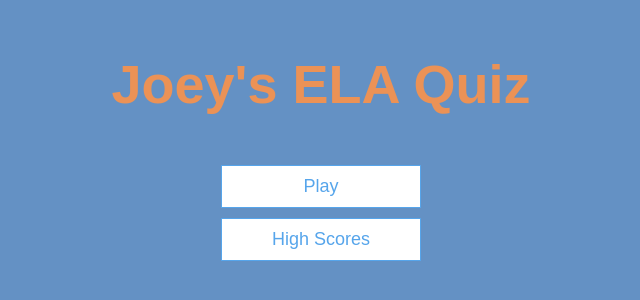
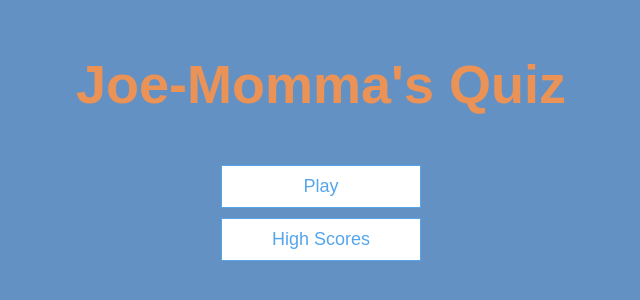
Before and after one commit to mcjamato/ja-quiz, a plain HTML site: page index.html in a window 1280 px wide. Shown: the part 238-538 px from the top of the page, without its empty margins (319-959 px from the left). Drawn offline with Linux system fonts and the light colour scheme.

Commit message:
Update index.html
updated html with quiz name

```diff
--- a/index.html
+++ b/index.html
@@ -10,7 +10,7 @@
   <body>
         <div class="container">
       <div id="home" class="flex-center flex-column">
-        <h1>Joey's ELA Quiz</h1>
+        <h1>Joe-Momma's Quiz</h1>
         <a class="btn" href="game.html">Play</a>
         <a class="btn" href="highscores.html">High Scores</a>
       </div>
```
